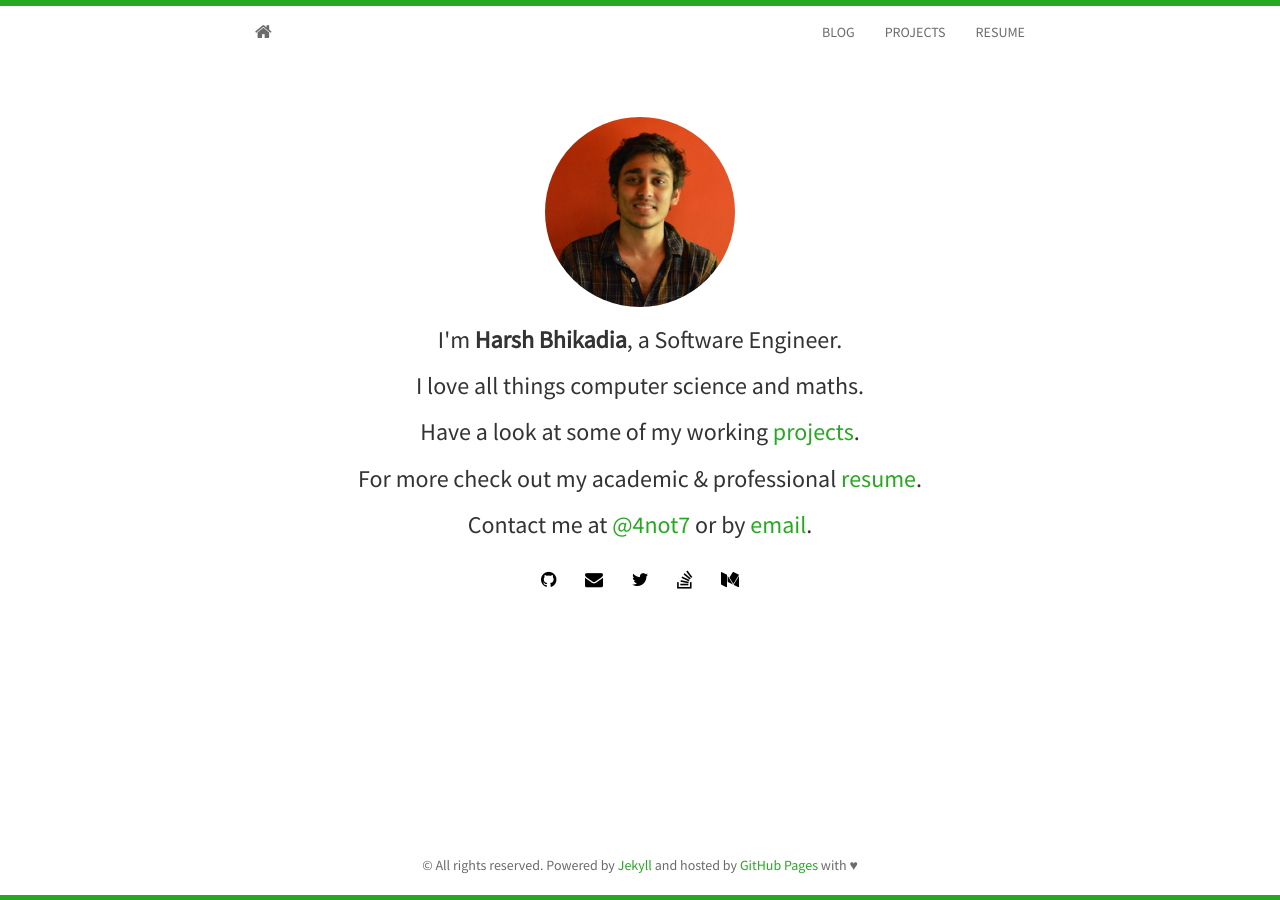
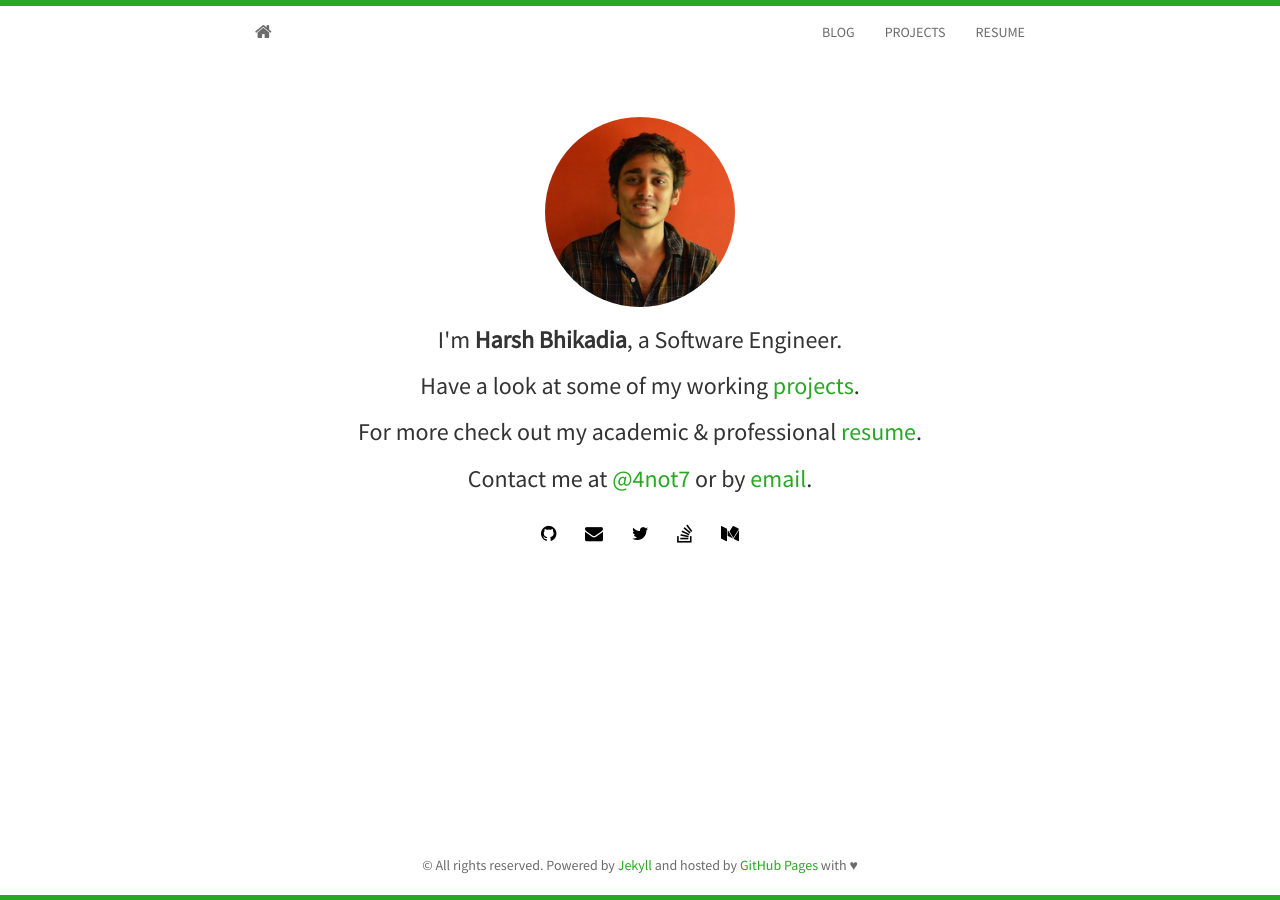
Before and after one commit to gauravsinghbisen/gauravsinghbisen.github.io, a Jekyll site: the page built from index.html, in a window 1280 px wide. Built offline with Jekyll 4.4.1, drawn with Linux system fonts in a browser that asks for light colours; nearby versions of some CDN libraries; Markdown is read by kramdown in place of the engine named in the settings; the list of posts is cut into pages by our own code.

Commit message:
removing shit

```diff
--- a/index.html
+++ b/index.html
@@ -8,7 +8,7 @@
 		<img class="img-circle" height=190 src="{{ site.baseurl }}/static/img/{{ site.avatar }}" alt="Responsive image">
 	  </div>
 	  <h3>I'm <strong>{{ site.author }}</strong>, a Software Engineer.</h3>
-	  <h3>I love all things computer science and maths.</h3>
+	  <!-- <h3>I love all things computer science and maths.</h3> -->
 	  <h3>Have a look at some of my working <a href="{{ site.baseurl }}/projects.html"> projects</a>.</h3>
 	  <h3>For more check out my academic &amp; professional <a href="http://bhikadia.com/resume/">resume</a>.</h3>
 	  <h3>Contact me at <a href="http://twitter.com/{{ site.twitter }}">@{{ site.twitter }}</a> or by <a href="mailto:{{ site.email }}">email</a>.</h3>
```
